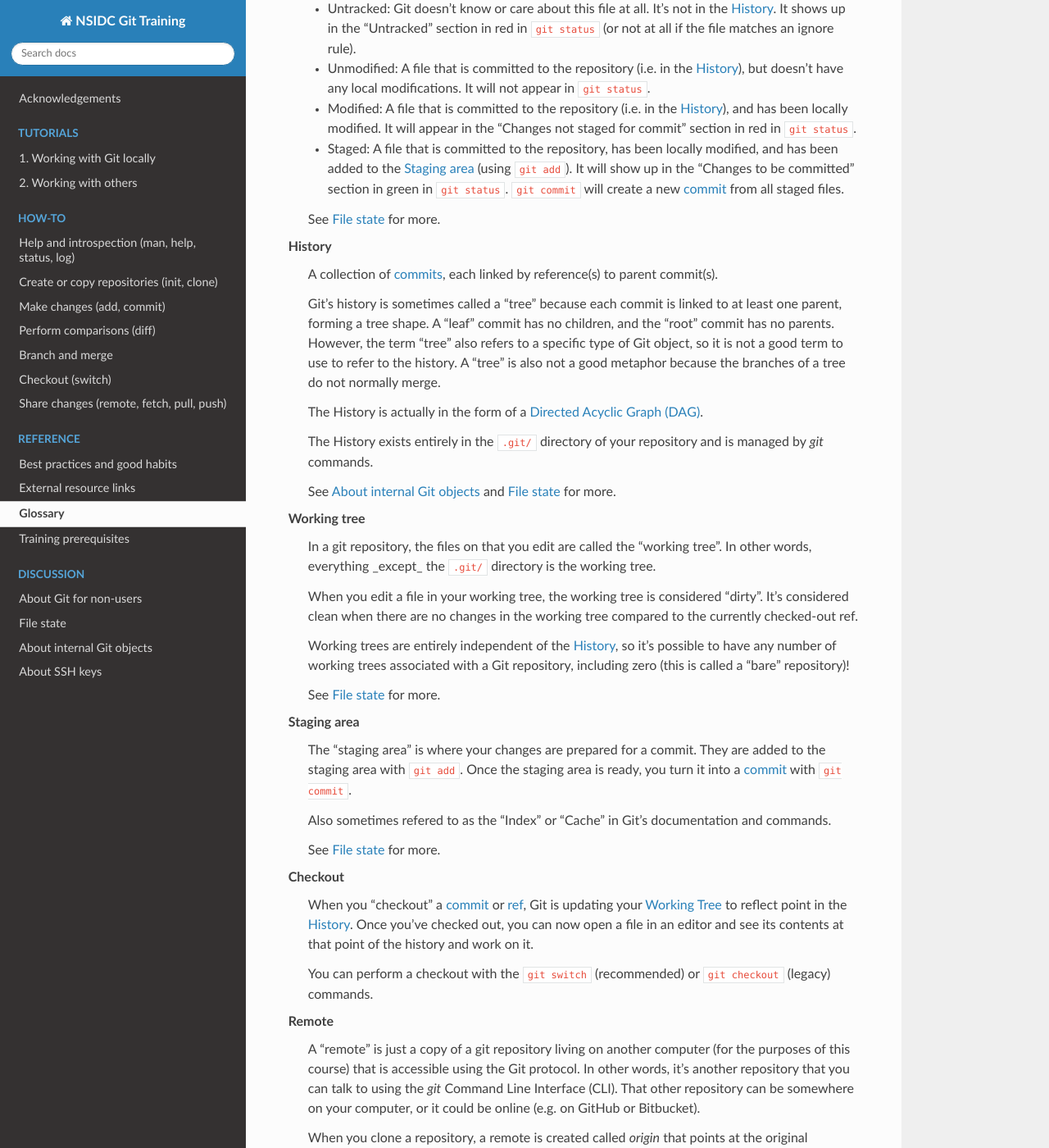
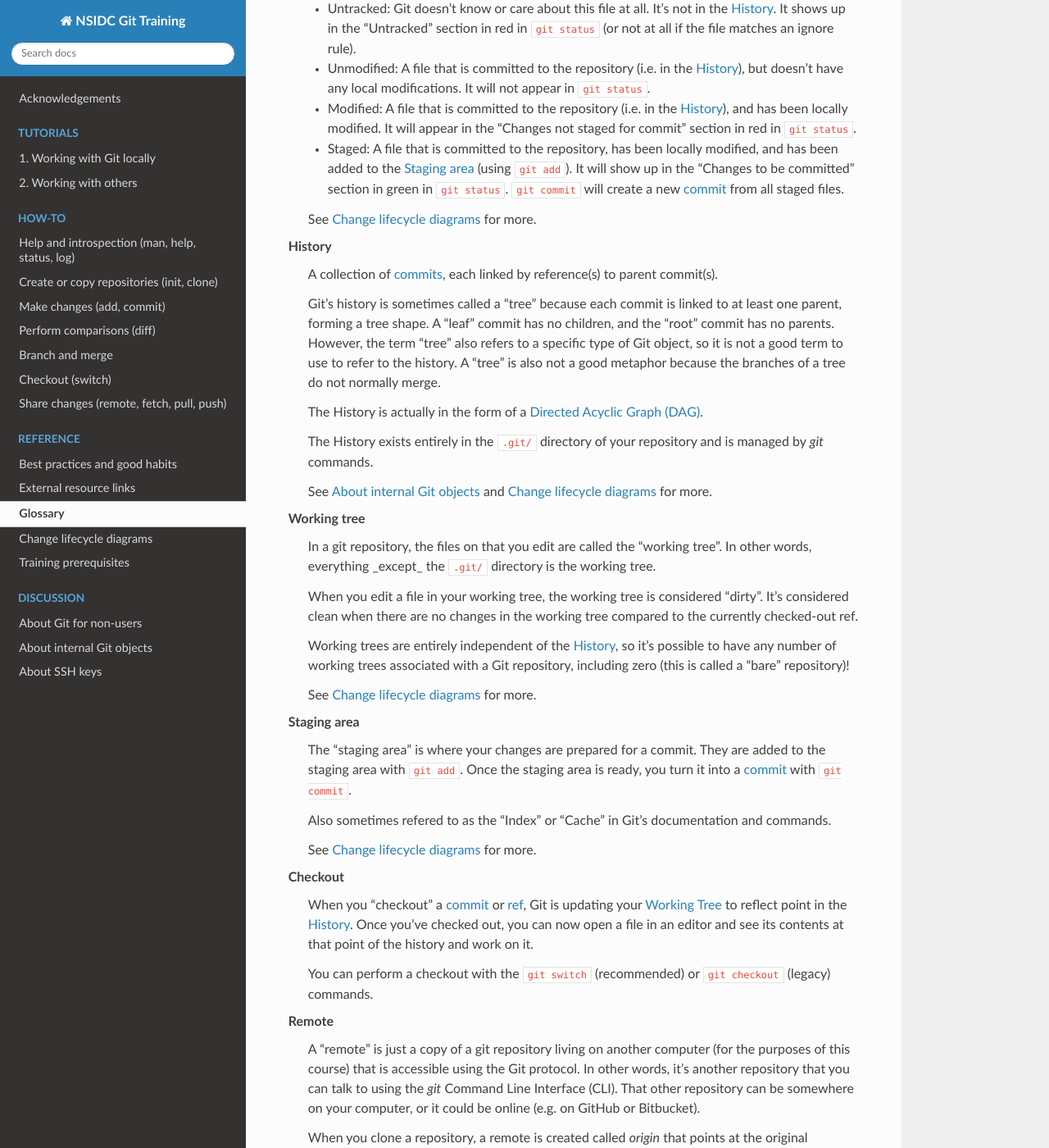
Before and after one commit to nsidc/git-training, a Sphinx documentation site: the page built from doc/reference/glossary.rst, in a window 1280 px wide and 1400 px high, scrolled down 1709 px. Shown: the whole window at 82% size. Built offline with Sphinx 7.4.7 and the Read the Docs theme 2.0.0, drawn with Linux system fonts in a browser that asks for light colours.

Commit message:
Add lifecycle diagrams

```diff
--- a/doc/reference/glossary.rst
+++ b/doc/reference/glossary.rst
@@ -106,7 +106,7 @@
       up in the "Changes to be committed" section in green in :code:`git status`.
       :code:`git commit` will create a new :term:`commit<Commit>` from all staged files.
 
-    See :doc:`/discussion/file-state` for more.
+    See :doc:`/reference/lifecycle` for more.
 
 
   History
@@ -125,7 +125,7 @@
     The History exists entirely in the :code:`.git/` directory of your repository and is
     managed by `git` commands.
 
-    See :doc:`/discussion/git-internals` and :doc:`/discussion/file-state` for more.
+    See :doc:`/discussion/git-internals` and :doc:`/reference/lifecycle` for more.
 
 
   Working tree
@@ -140,7 +140,7 @@
     have any number of working trees associated with a Git repository, including zero
     (this is called a "bare" repository)!
 
-    See :doc:`/discussion/file-state` for more.
+    See :doc:`/reference/lifecycle` for more.
 
 
   Staging area
@@ -151,7 +151,7 @@
     Also sometimes refered to as the "Index" or "Cache" in Git's documentation and
     commands.
 
-    See :doc:`/discussion/file-state` for more.
+    See :doc:`/reference/lifecycle` for more.
 
 
   Checkout
```
Also changed, not shown: doc/acknowledgements.md (+6 -3 lines), doc/discussion/file-state.md (deleted, +0 -21 lines), doc/reference/lifecycle.rst (added, +26 -0 lines), doc/_images/remote_and_local_lifecycle.png (added).
